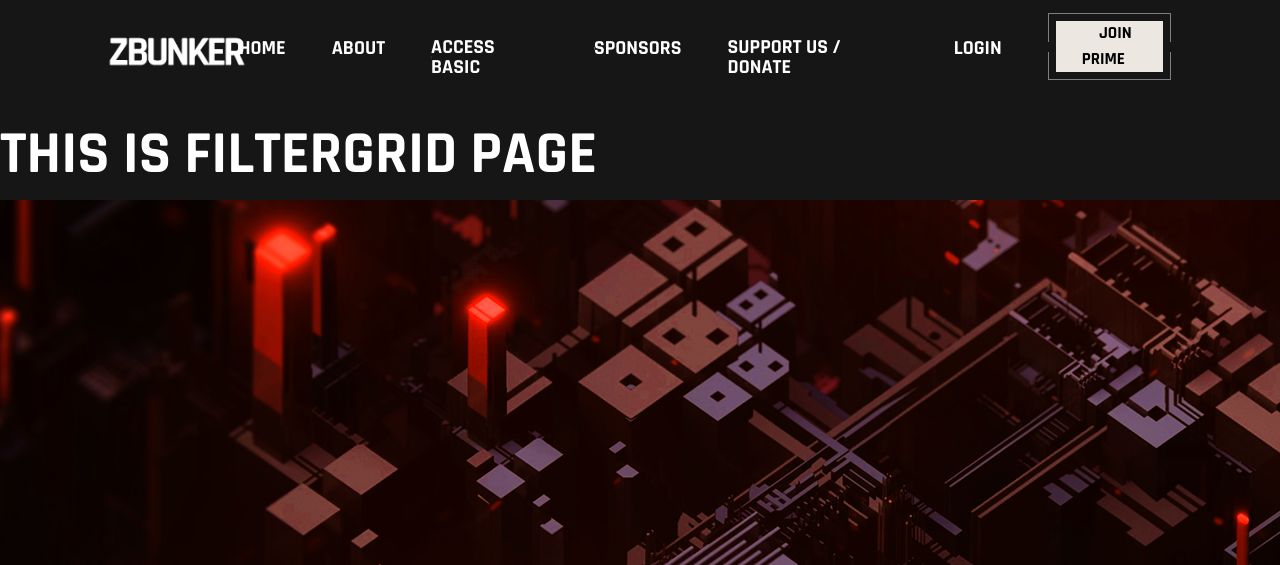
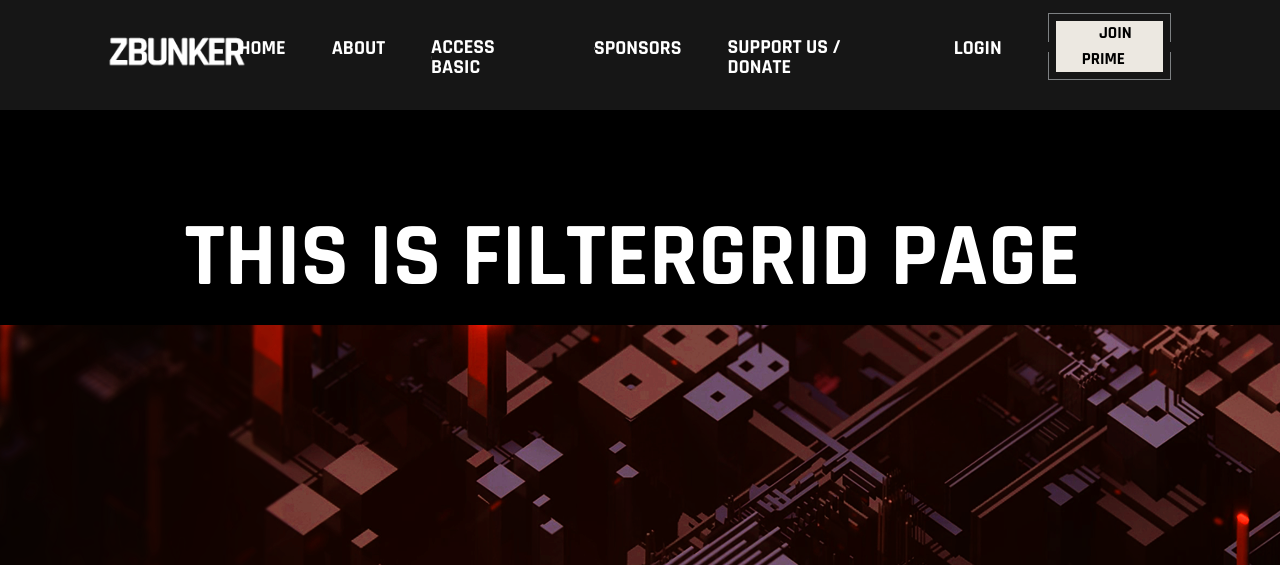
Before and after one commit to P0intMaN/zbunker-website, a Flask app: page /learn in a window 1280 px wide. Shown: the top 565 px of the page. Run offline with Flask 2, Linux system fonts and the light colour scheme; some libraries are stand-ins or nearby versions.

Commit message:
Add(filtergrid): Demo page

```diff
--- a/zbunker/static/css/main.css
+++ b/zbunker/static/css/main.css
@@ -519,6 +519,12 @@ nav ul li {
   font-size: 60px;
   font-weight: 700;
   text-transform: uppercase;
+}
+
+.topic-heading{
+  font-size:90px;
+  text-align: center;
+  padding-top:80px;
 }
 
 .center{
--- a/zbunker/templates/filtergrid.html
+++ b/zbunker/templates/filtergrid.html
@@ -1,8 +1,15 @@
 {% extends  "layout.html" %}
 {% block content %}
 
-    <div class="container-fluid secondary pl-0">
-        <div class="heading">this is filtergrid page</div>
+    <div class="container-fluid black pl-0">
+        <div class="topic-heading">
+            <div class="heading large-heading">this is filtergrid page</div>
+        </div>
+
+        <div class="filter-menu">
+            <!-- demo menus to be added -->
+        </div>
+
     </div>
 
 {% endblock %}
```
